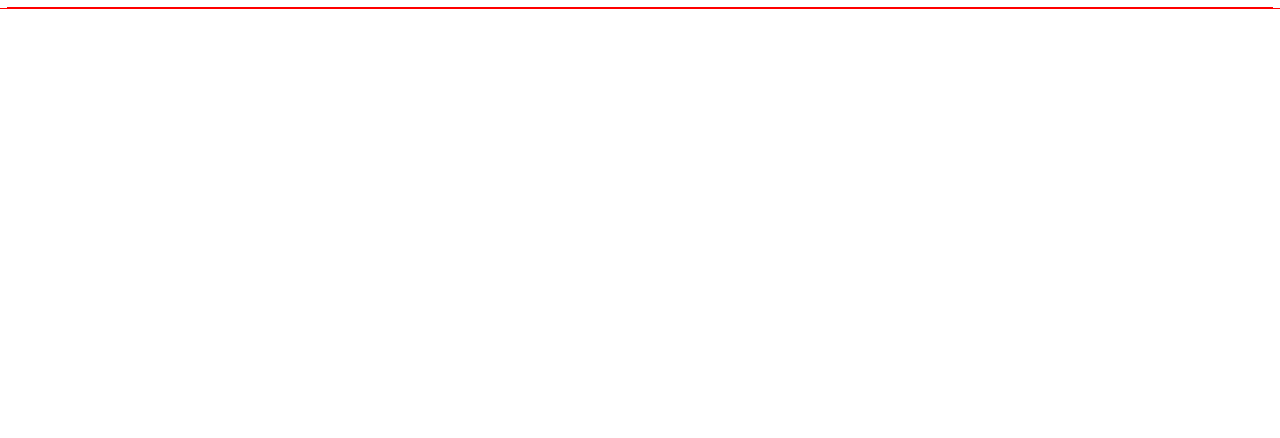
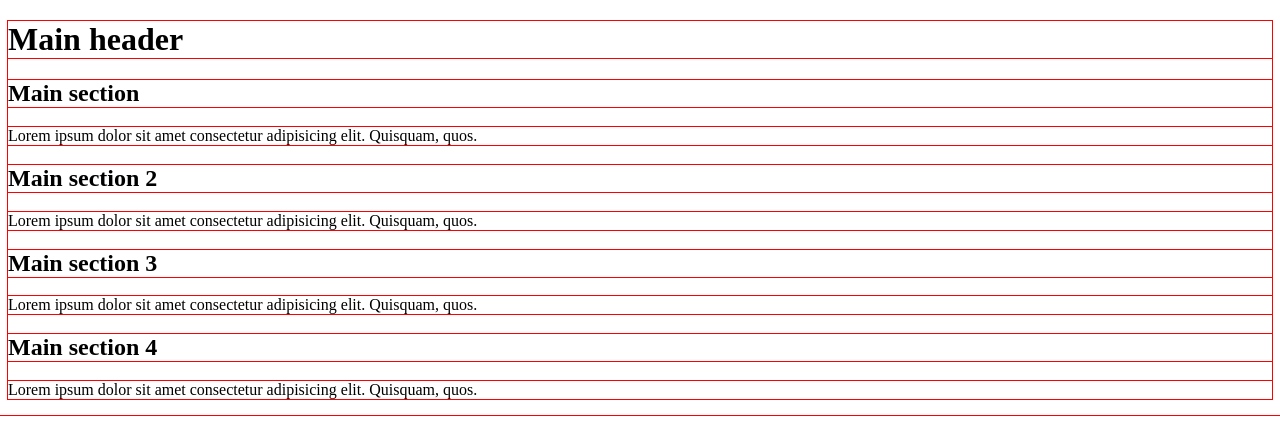
Before and after one commit to Whiz7z/test-git-learn, a plain HTML site: page index.html in a window 1280 px wide. Drawn offline with Linux system fonts and the light colour scheme.

Commit message:
Add .gitignore and update index.html with header and main sections

```diff
--- a/index.html
+++ b/index.html
@@ -7,6 +7,27 @@
   <link rel="stylesheet" href="styles/main.css">
 </head>
 <body>
+  <header>
+    <h1>Main header</h1>
+  </header>
 
+  <main>
+    <section>
+      <h2>Main section</h2>
+      <p>Lorem ipsum dolor sit amet consectetur adipisicing elit. Quisquam, quos.</p>
+    </section>
+    <section>
+      <h2>Main section 2</h2>
+      <p>Lorem ipsum dolor sit amet consectetur adipisicing elit. Quisquam, quos.</p>
+    </section>
+    <section>
+      <h2>Main section 3</h2>
+      <p>Lorem ipsum dolor sit amet consectetur adipisicing elit. Quisquam, quos.</p>
+    </section>
+    <section>
+      <h2>Main section 4  </h2>
+      <p>Lorem ipsum dolor sit amet consectetur adipisicing elit. Quisquam, quos.</p>
+    </section>
+  </main>
 </body>
 </html>
```
Also changed, not shown: 1 other file.
